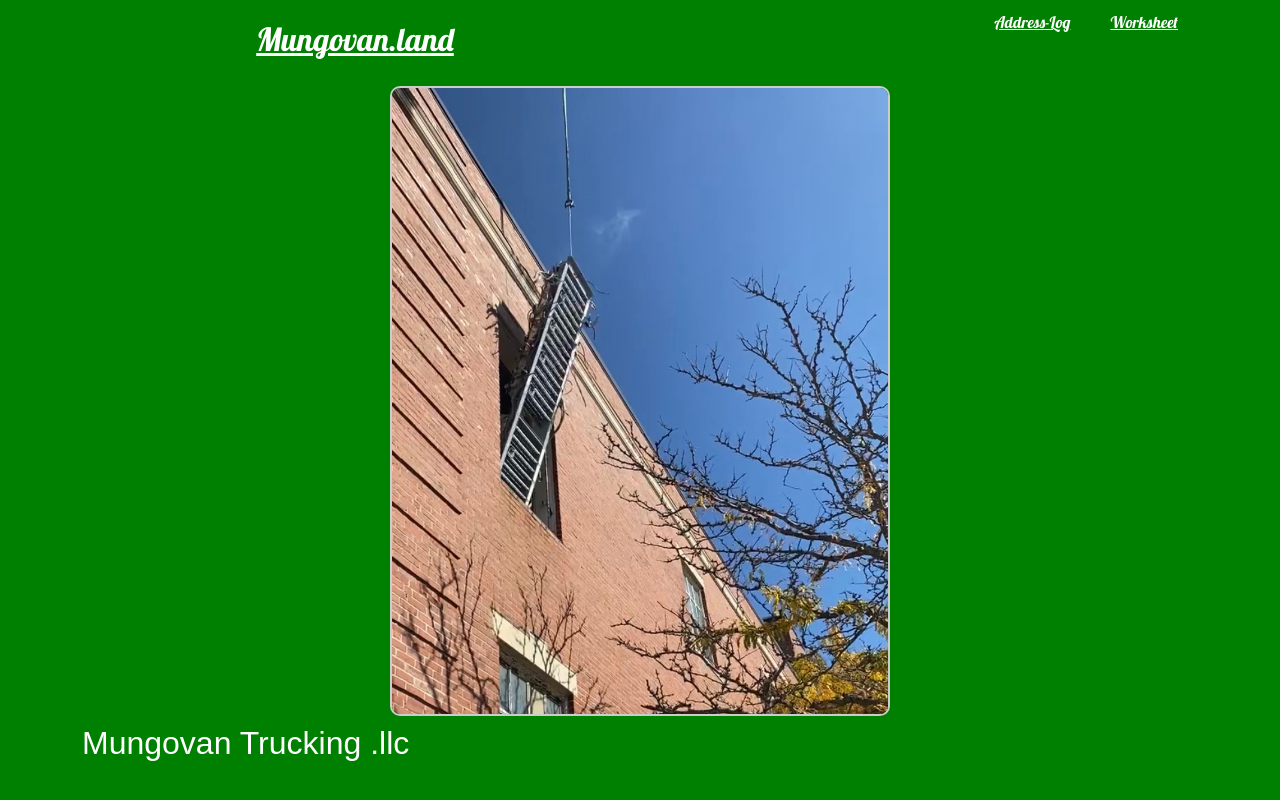
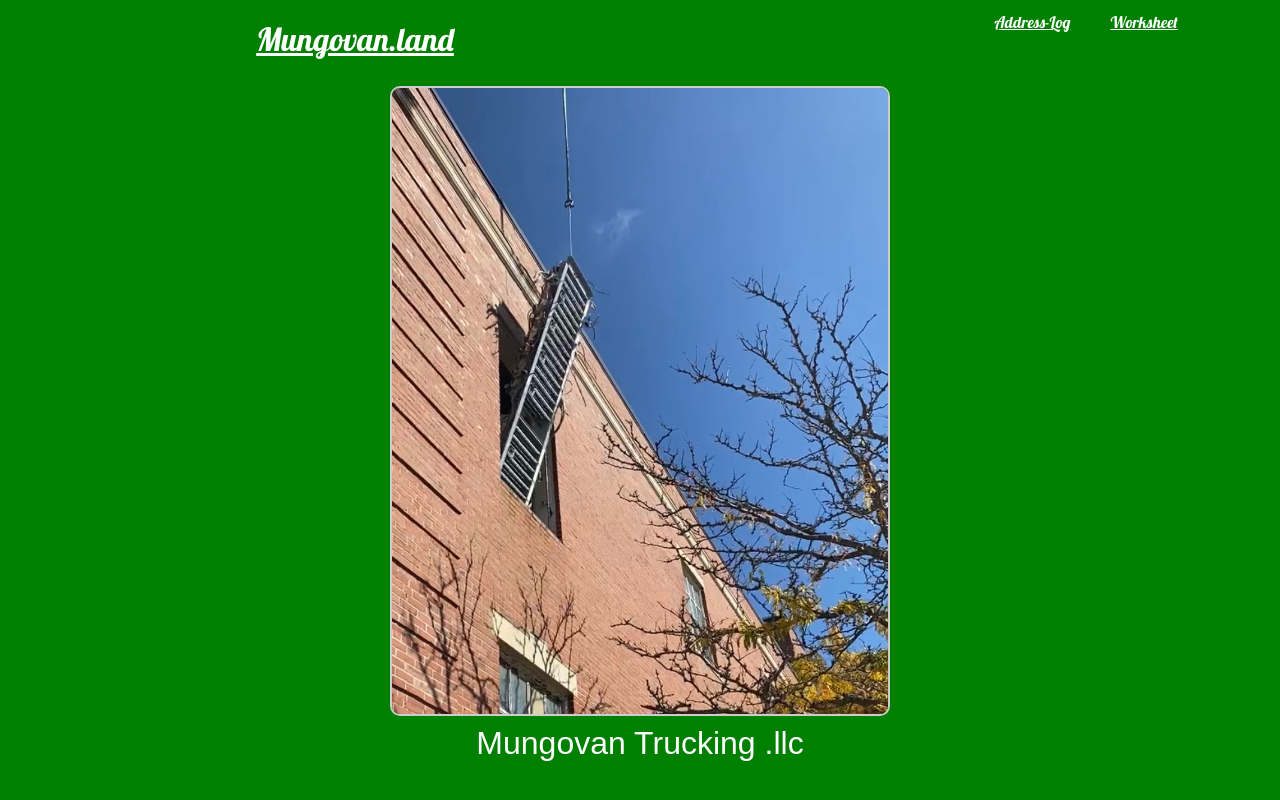
Before and after one commit to jlloyd0430/Mungovan-Trucking, a React (Create React App) app: page / in a window 1280 px wide. Shown: the top 800 px of the page. Built offline with nearby package versions, Linux system fonts and the light colour scheme.

Commit message:
Update App.css

```diff
--- a/src/App.css
+++ b/src/App.css
@@ -105,7 +105,7 @@ form {
   margin-top: 2rem;
 }
 
-.text-wrapper h2 {
+ h2 {
   text-align: center;
 }
 
```
